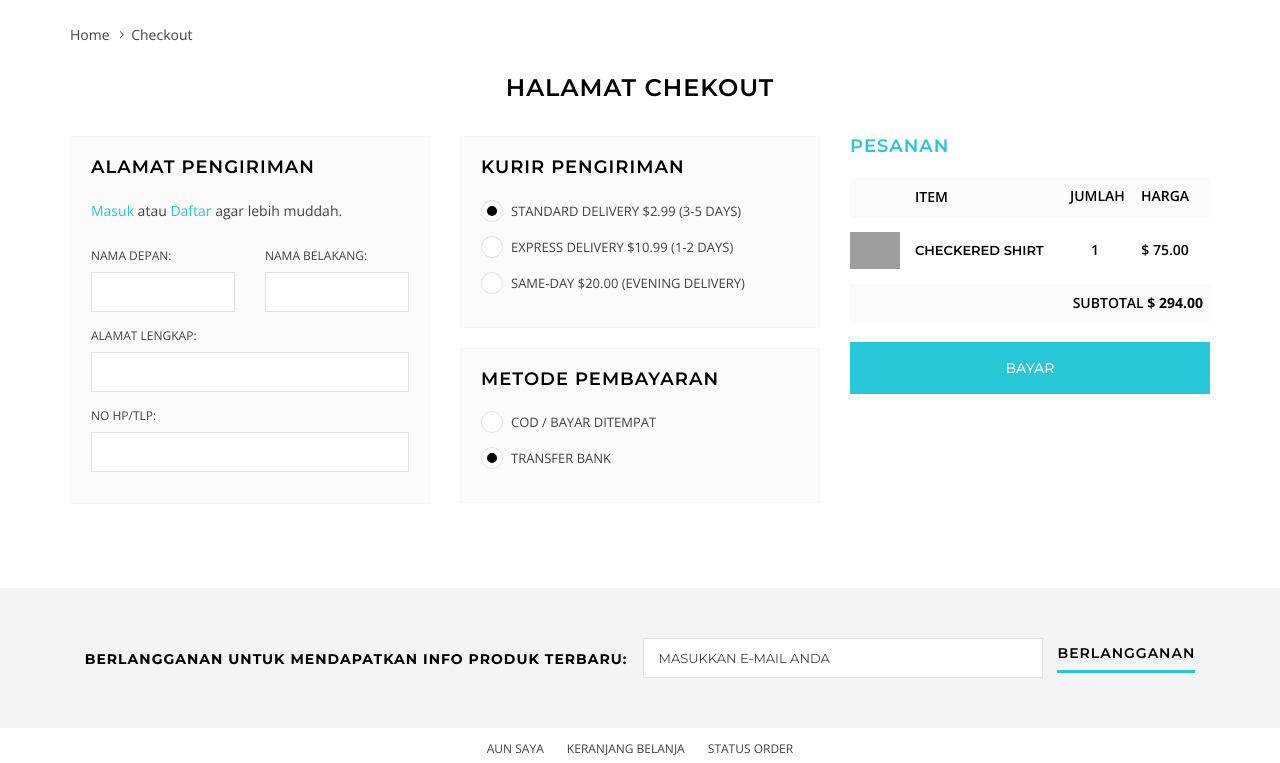
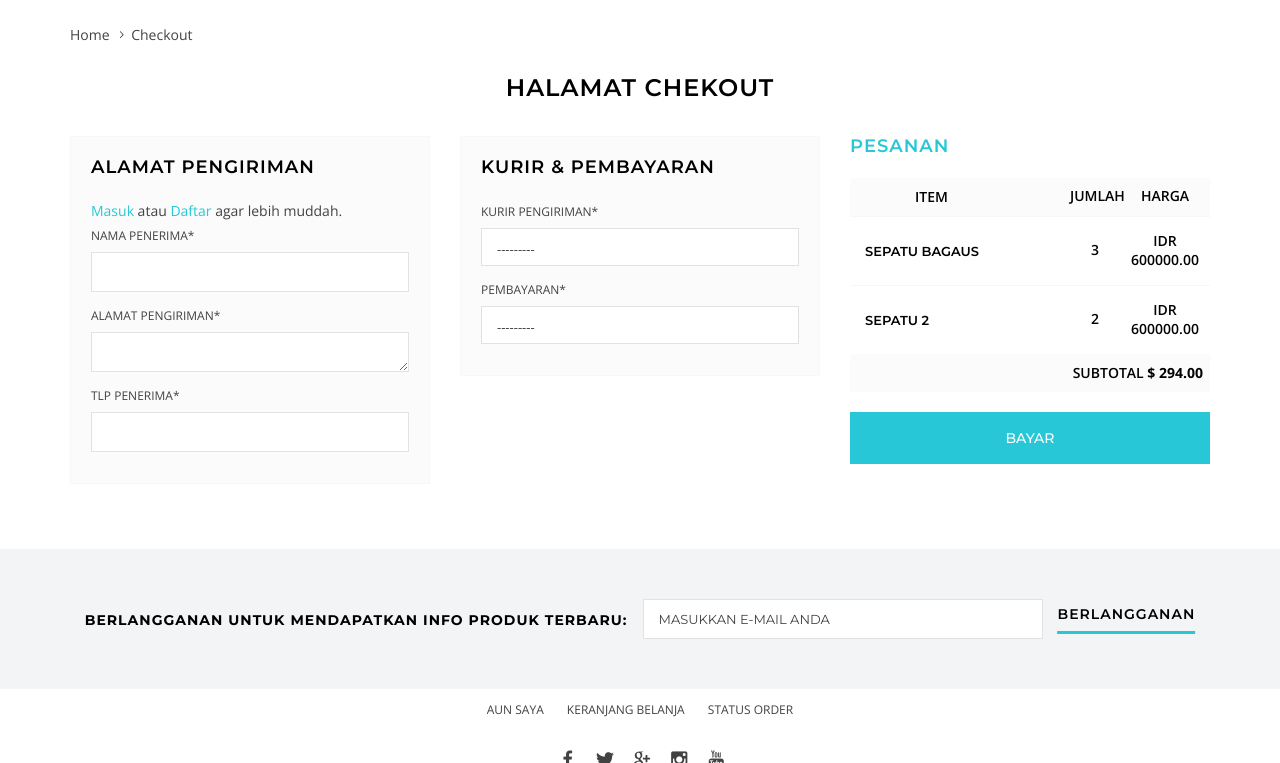
Before and after one commit to dlintin/ecommerce-django, a Django app: page /checkouts/ in a window 1280 px wide. Shown: the part 222-985 px from the top of the page. Run offline with Django 3.2, Linux system fonts and the light colour scheme; a user stored in the database is signed in; data comes from the database, SQL or seed files in the repository; some libraries are stand-ins or nearby versions; some web fonts are replaced; grey boxes are pictures that could not be loaded.

Commit message:
add basic oder model and view

```diff
--- /dev/null
+++ b/barang/forms.py
@@ -0,0 +1,32 @@
+from django import forms
+from django.contrib.auth.models import User
+from django.contrib.auth.forms import UserCreationForm
+from .models import *
+from pembeli.models import *
+
+
+# class UserRegisterForm(UserCreationForm):
+#     email = forms.EmailField()
+#
+#     class Meta:
+#         model = User
+#         fields = ['username', 'email', 'password1', 'password2']
+#
+
+class PembeliForm(forms.ModelForm):
+    class Meta:
+        model = Order
+        fields = ['nama_penerima', 'alamat_pengiriman','tlp_penerima']
+
+class KurirForm(forms.ModelForm):
+    class Meta:
+        model = Order
+        fields = ['kurir_pengiriman', 'pembayaran']
+
+
+
+# 1.nama, alamat, hp
+# #
+# # 2.kurir, metode_pembayaran
+# #
+# # 3.pesanan
--- a/barang/models.py
+++ b/barang/models.py
@@ -1,9 +1,15 @@
+from datetime import datetime
+from django.contrib.auth.models import User
 from django.conf import settings
 from django.db import models
 from django.contrib.contenttypes.fields import GenericForeignKey
 from django.contrib.contenttypes.models import ContentType
+from django.http import request
+
+from pembeli.models import Profile
 from django.db.models import Sum
 from django.shortcuts import reverse
+from django.utils import timezone
 
 
 
@@ -56,27 +62,15 @@ class Cart(models.Model):
             subtotal = sum(self.quantity * self.item.harga)
             total += subtotal
         return total
-#
-# class Order(models.Model):
-#     user = models.ForeignKey(settings.AUTH_USER_MODEL,on_delete=models.CASCADE)
-#     items = models.ManyToManyField(Cart)
-#     start_date = models.DateTimeField(auto_now_add=True)
-#     ordered_date = models.DateTimeField()
-#     ordered = models.BooleanField(default=False)
-#     shipping_address = models.ForeignKey(
-#         'Address', related_name='shipping_address', on_delete=models.SET_NULL, blank=True, null=True)
-#     payment = models.ForeignKey(
-#         'Payment', on_delete=models.SET_NULL, blank=True, null=True)
-#     being_delivered = models.BooleanField(default=False)
-#     received = models.BooleanField(default=False)
+
 
 
 class Kurir(models.Model):
-    namakurir = models.CharField(max_length=50)
-    hargakilo = models.DecimalField(max_digits=1000000, decimal_places=2)
+    nama_kurir = models.CharField(max_length=50)
+    tarif = models.DecimalField(max_digits=1000000, decimal_places=2)
 
     def __str__(self):
-        return self.namakurir
+        return self.nama_kurir
 
     class Meta:
         verbose_name_plural = "Kurir"
@@ -85,3 +79,21 @@ class Kurir(models.Model):
 class Pembayaran(models.Model):
     idorder = models.IntegerField()
     statpembayaran = models.CharField(max_length=50)
+
+metode_pembayaran = (
+    ('cod','Cash On Delivery'),
+    ('transfer', 'Bank Transfer'),
+)
+
+class Order(models.Model):
+    user = models.ForeignKey(settings.AUTH_USER_MODEL, on_delete=models.CASCADE)
+    nama_penerima = models.CharField(max_length=30)
+    items = models.ManyToManyField(Cart)
+    tanggal_pesan = models.DateTimeField(default=datetime.now, blank=True)
+    ordered = models.BooleanField(default=False)
+    alamat_pengiriman = models.TextField(null=True)
+    tlp_penerima = models.CharField(max_length=20, null=True)
+    pembayaran = models.CharField(choices=metode_pembayaran, max_length=20)
+    kurir_pengiriman = models.ForeignKey(Kurir, on_delete=models.CASCADE)
+    being_delivered = models.BooleanField(default=False)
+    received = models.BooleanField(default=False)
--- a/barang/urls.py
+++ b/barang/urls.py
@@ -10,8 +10,6 @@ urlpatterns = [
     path('item_detail/<int:pk>/', views.barangs, name='item-detail'),
     #jika ulr blog/ kosong maka akan memanggil fungsi "def home" dalam views
 
-    path('checkouts/', views.checkouts, name='checkouts-home'),
-
     path('history/', views.history, name='account-history'),
 
     path('detail/', views.detail, name='barang-detail'),
@@ -22,6 +20,8 @@ urlpatterns = [
 
     path('cart/', OrderSummaryView.as_view(), name='cart'),
 
+    path('checkouts/', Cekot.as_view(), name='checkouts-home'),
+
     ]
 
 
--- a/barang/views.py
+++ b/barang/views.py
@@ -4,10 +4,12 @@ from django.contrib.auth.mixins import LoginRequiredMixin
 from django.core.exceptions import ObjectDoesNotExist
 from django.shortcuts import render, get_object_or_404, redirect
 from django.views.generic.base import View
-
+from .forms import *
 from .models import *
+from pembeli.models import *
 from django.views.generic import ListView, DetailView
 from django.views.generic import TemplateView
+from django.contrib.auth.models import User
 from django.contrib.auth.decorators import login_required
 # Create your views here.
 
@@ -25,8 +27,27 @@ def barangs(request, pk):
     warna = Warna.objects.filter(object_id=pk)
     return render(request, 'product.html', {'barang': barang, 'warna': warna})
 
-def checkouts(request):
-    return render (request, 'checkouts.html',{})
+class Cekot(LoginRequiredMixin, View):
+    def get(self, *args, **kwargs):
+        pembeli_form = PembeliForm()
+        kurir_form = KurirForm()
+        try:
+            order = Cart.objects.filter(user=self.request.user, ordered=False)
+            total = (Cart.objects
+                .filter(user=self.request.user, ordered=False)
+                .aggregate(
+                total=Sum('quantity', field="item*quantity")
+            )['total']
+                )
+
+            # return render(self.request, 'keranjang.html', {'order':order, 'total':total})
+            return render(self.request, 'checkouts.html',{'order':order, 'total':total, 'pembeli_form': pembeli_form, 'kurir_form': kurir_form})
+        except ObjectDoesNotExist:
+            messages.warning(self.request, "You do not have an active order")
+            return redirect("/")
+
+
+
 
 @login_required
 def history(request):
--- a/templates/checkouts.html
+++ b/templates/checkouts.html
@@ -2,6 +2,7 @@
 {% extends 'base.html' %}
 
 {% load staticfiles %}
+{% load crispy_forms_tags %}
 {% block content %}
 
     <div class="page-content">
@@ -24,17 +25,9 @@
                                 <div class="card-body">
                                     <h2>ALAMAT PENGIRIMAN</h2>
                                     <p><a href="login.html">Masuk</a> atau <a href="#">Daftar</a> agar lebih muddah.</p>
-                                    <div class="row mt-2">
-                                        <div class="col-sm-6"><label class="text-uppercase">Nama Depan:</label>
-                                            <div class="form-group"><input type="text" class="form-control"></div>
-                                        </div>
-                                        <div class="col-sm-6"><label class="text-uppercase">Nama Belakang:</label>
-                                            <div class="form-group"><input type="text" class="form-control"></div>
-                                        </div>
-                                    </div>
-                                    <label class="text-uppercase">Alamat Lengkap:</label>
-                                    <div class="form-group"><input type="text" class="form-control"></div><label class="text-uppercase">No HP/Tlp:</label>
-                                    <div class="form-group"><input type="text" class="form-control"></div>
+                                    {% csrf_token %}
+                                    {{ pembeli_form|crispy }}
+
                                     {% comment %} <div class="clearfix"><input id="formcheckoutCheckbox1" name="checkbox1" type="checkbox"> <label for="formcheckoutCheckbox1">Save address to my account</label></div> {% endcomment %}
                                 </div>
                             </div>
@@ -43,22 +36,20 @@
                         <div class="col-md-4 mt-2 mt-md-0">
                             <div class="card card--grey">
                                 <div class="card-body">
-                                    <h2>KURIR PENGIRIMAN</h2>
-                                    <div class="clearfix"><input id="formcheckoutRadio1" value="" name="radio1" type="radio" class="radio" checked="checked"> <label for="formcheckoutRadio1">Standard Delivery $2.99 (3-5 days)</label></div>
-                                    <div class="clearfix"><input id="formcheckoutRadio2" value="" name="radio1" type="radio" class="radio"> <label for="formcheckoutRadio2">Express Delivery $10.99 (1-2 days)</label></div>
-                                    <div class="clearfix"><input id="formcheckoutRadio3" value="" name="radio1" type="radio" class="radio"> <label for="formcheckoutRadio3">Same-Day $20.00 (Evening Delivery)</label></div>
+                                    <h2>KURIR & PEMBAYARAN</h2>
+                                    {{ kurir_form|crispy }}
                                 </div>
                             </div>
                             <div class="mt-2"></div>
-                            <div class="card card--grey">
-                                <div class="card-body">
-                                    <h2>METODE PEMBAYARAN</h2>
-                                    <div class="clearfix"><input id="formcheckoutRadio4" value="" name="radio2" type="radio" class="radio" checked="checked"> <label for="formcheckoutRadio4">COD / BAYAR DITEMPAT</label></div>
-                                    <div class="clearfix"><input id="formcheckoutRadio4" value="" name="radio2" type="radio" class="radio" checked="checked"> <label for="formcheckoutRadio4">TRANSFER BANK</label></div>
-
-                                </div>
-                            </div>
-                            <div class="mt-2"></div>
+<!--                            <div class="card card&#45;&#45;grey">-->
+<!--                                <div class="card-body">-->
+<!--                                    <h2>METODE PEMBAYARAN</h2>-->
+<!--                                    <div class="clearfix"><input id="formcheckoutRadio4" value="" name="radio2" type="radio" class="radio" checked="checked"> <label for="formcheckoutRadio4">COD / BAYAR DITEMPAT</label></div>-->
+<!--                                    <div class="clearfix"><input id="formcheckoutRadio4" value="" name="radio2" type="radio" class="radio" checked="checked"> <label for="formcheckoutRadio4">TRANSFER BANK</label></div>-->
+<!--                                   -->
+<!--                                </div>-->
+<!--                            </div>-->
+<!--                            <div class="mt-2"></div>-->
 
                         </div>
                         <div class="col-md-4 mt-2 mt-md-0">
@@ -71,16 +62,18 @@
                                     <div class="cart-table-prd-price"><b>HARGA</b></div>
                                 </div>
 
+                                {% for order_item in order %}
+                                <div class="cart-table-prd">
 
-                                <div class="cart-table-prd">
-                                    <div class="cart-table-prd-image"><a href="#"><img src="images/products/xsmall/product-05.jpg" alt=""></a></div>
+<!--                                    <div class="cart-table-prd-image"><a href="#"><img src="images/products/xsmall/product-05.jpg" alt=""></a></div>-->
                                     <div class="cart-table-prd-name">
-                                        <h2><a href="#">Checkered shirt</a></h2>
+                                        <h2><a href="#">{{ order_item.item.namaproduk }}</a></h2>
                                     </div>
-                                    <div class="cart-table-prd-qty"><b>1</b></div>
-                                    <div class="cart-table-prd-price"><b>$ 75.00</b></div>
+                                    <div class="cart-table-prd-qty"><b>{{ order_item.quantity }}</b></div>
+                                    <div class="cart-table-prd-price"><b>IDR {{ order_item.get_total_item_price }}</b></div>
+
                                 </div>
-
+                              {% endfor %}
                             </div>
                             <div class="card-total-sm">
                                 <div class="float-right">Subtotal <span class="card-total-price">$ 294.00</span></div>
```
Also changed, not shown: barang/migrations/0004_auto_20190903_0718.py (added), barang/migrations/0005_order.py (added), barang/migrations/0006_order_tlp_penerima.py (added), barang/migrations/0007_auto_20190903_0834.py (added), db.sqlite3.
